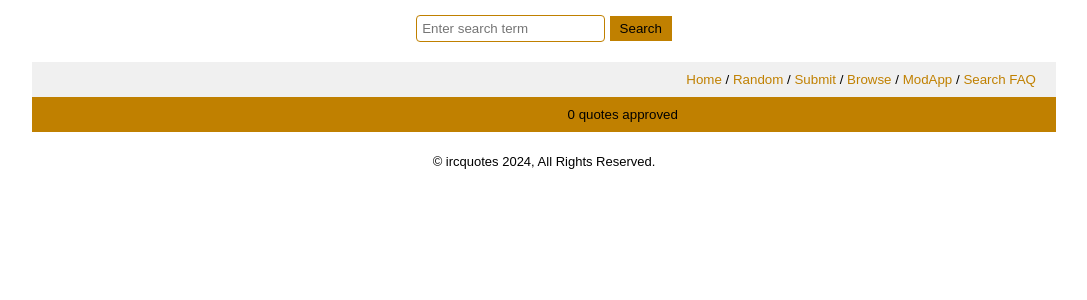
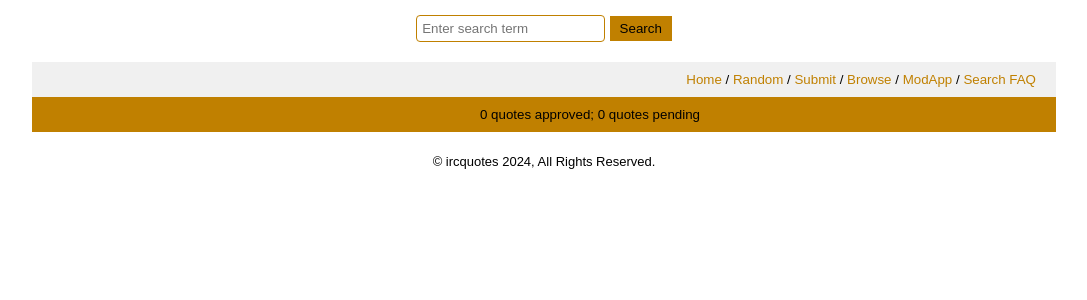
Before and after one commit to ComputerTech312/ircquotes, a Flask app: page /search in a window 1280 px wide. Shown: the part 164-464 px from the top of the page, without its empty margins (96-1183 px from the left). Run offline with Flask 3, Linux system fonts and the light colour scheme; data that the repository does not hold is empty.

Commit message:
Update search.html

```diff
--- a/templates/search.html
+++ b/templates/search.html
@@ -91,7 +91,7 @@
             </tr>
             <tr>
                 <td class="footertext" align="left">&nbsp;</td>
-                <td class="footertext" align="right">{{ approved_count }} quotes approved</td>
+                <td class="footertext" align="right">{{ approved_count }} quotes approved; {{ pending_count }} quotes pending</td>
             </tr>
         </table>
 
```
